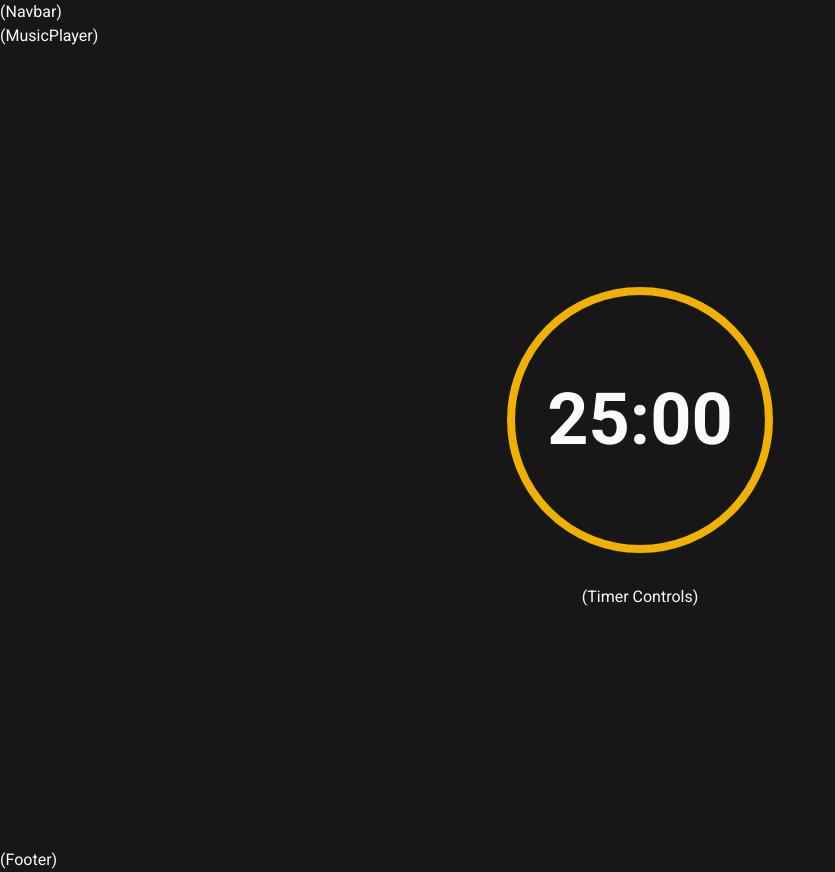
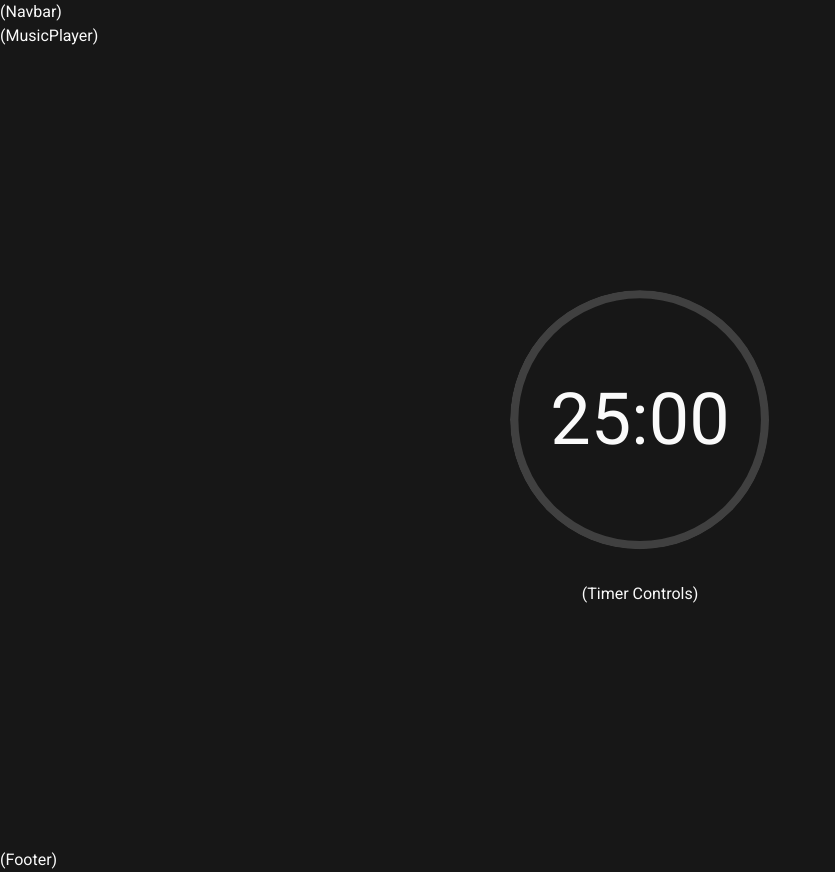
Before and after one commit to elixer-prince/elixer-focus, a React (Vite) app in the folder react-frontend/: page / in a window 1280 px wide. Shown: the whole page, without its empty margins (0-835 px from the left). Built offline with nearby package versions, Linux system fonts and the light colour scheme.

Commit message:
refactor(timer): rename timer display

```diff
--- a/react-frontend/src/components/Timer/TimerDisplay.tsx
+++ /dev/null
@@ -1,16 +0,0 @@
-import useTimer from "../../hooks/useTimer";
-
-const TimerDisplay = () => {
-    const { formattedTimeRemaining, handleTimerState } = useTimer();
-
-    return (
-        <button
-            className="flex aspect-square items-center justify-center overflow-hidden rounded-full border-8 border-yellow-500 p-8 text-7xl font-bold transition-all duration-1000 select-none hover:bg-neutral-800 hover:duration-1000 active:bg-neutral-700 active:duration-100"
-            onClick={handleTimerState}
-        >
-            {formattedTimeRemaining}
-        </button>
-    );
-};
-
-export default TimerDisplay;
--- /dev/null
+++ b/react-frontend/src/components/Timer/TimerFocusRing.tsx
@@ -0,0 +1,53 @@
+import useTimer from "../../hooks/useTimer";
+import { convertMinutesToSeconds } from "../../util/functions/conversion";
+
+const TimerFocusRing = () => {
+    const {
+        startTimeInMinutes,
+        formattedTimeRemaining,
+        handleTimerState,
+        remainingTimeInSeconds,
+    } = useTimer();
+
+    const totalTimeInSeconds = convertMinutesToSeconds(startTimeInMinutes);
+    const progress =
+        totalTimeInSeconds > 0
+            ? (remainingTimeInSeconds / totalTimeInSeconds) * 100
+            : 0;
+
+    const radius = 150;
+    const circumference = 2 * Math.PI * radius;
+    const dashoffset = circumference - (circumference * progress) / 100;
+
+    return (
+        <button
+            className="relative aspect-square max-w-full overflow-hidden rounded-full p-10 transition-all duration-1000 select-none hover:bg-neutral-800 hover:duration-1000 active:bg-neutral-700 active:duration-100"
+            onClick={handleTimerState}
+        >
+            <div>{remainingTimeInSeconds}</div>
+            <svg
+                className="absolute inset-0 size-full rotate-270 overflow-hidden rounded-full"
+                viewBox="0 0 310 310"
+            >
+                <circle
+                    className="fill-none stroke-neutral-700 stroke-10"
+                    cx="155"
+                    cy="155"
+                    r={radius}
+                />
+                <circle
+                    className="fill-none stroke-yellow-500 stroke-10"
+                    cx="155"
+                    cy="155"
+                    r={radius}
+                    strokeDasharray={circumference}
+                    strokeDashoffset={dashoffset}
+                    style={{ transition: "stroke-dashoffset 1s linear" }}
+                />
+            </svg>
+            <span className="text-7xl">{formattedTimeRemaining}</span>
+        </button>
+    );
+};
+
+export default TimerFocusRing;
--- a/react-frontend/src/components/Timer/TimerSection.tsx
+++ b/react-frontend/src/components/Timer/TimerSection.tsx
@@ -1,7 +1,7 @@
 import { SessionProvider } from "../../contexts/SessionContext";
 import { TimerProvider } from "../../contexts/TimerContext";
 import TimerControls from "./TimerControls";
-import TimerDisplay from "./TimerDisplay";
+import TimerFocusRing from "./TimerFocusRing";
 
 const TimerSection = () => {
     return (
@@ -16,44 +16,9 @@ const TimerSection = () => {
                 totalSessionsCompleted={totalSessionsCompleted}
             /> */}
 
-                    <TimerDisplay />
+                    <TimerFocusRing />
 
                     <TimerControls />
-
-                    {/* <div className={"mb-8 flex justify-center gap-4"}>
-                <button
-                    className={
-                        "cursor-pointer rounded-md bg-neutral-500 px-4 py-2 font-bold text-neutral-50"
-                    }
-                    onClick={() => startTimer()}
-                >
-                    Start
-                </button>
-                <button
-                    className={
-                        "cursor-pointer rounded-md bg-neutral-500 px-4 py-2 font-bold text-neutral-50"
-                    }
-                    onClick={() => pauseTimer()}
-                >
-                    Pause
-                </button> */}
-                    {/* <button
-                    className={
-                        "cursor-pointer rounded-md bg-neutral-500 px-4 py-2 font-bold text-neutral-50"
-                    }
-                    onClick={() => resetTimer()}
-                >
-                    Reset
-                </button> */}
-                    {/* <button
-                    className={
-                        "cursor-pointer rounded-md bg-neutral-500 px-4 py-2 font-bold text-neutral-50"
-                    }
-                    onClick={() => skipTimer()}
-                >
-                    Skip
-                </button> */}
-                    {/* </div> */}
                 </section>
             </SessionProvider>
         </TimerProvider>
```
